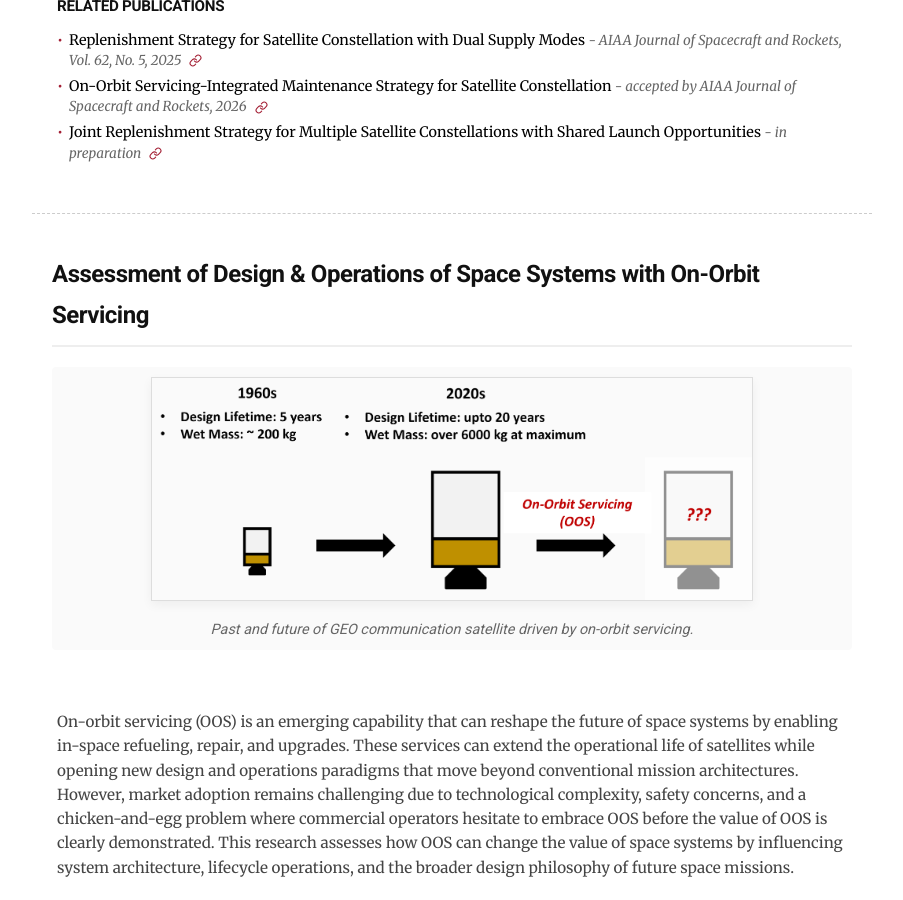
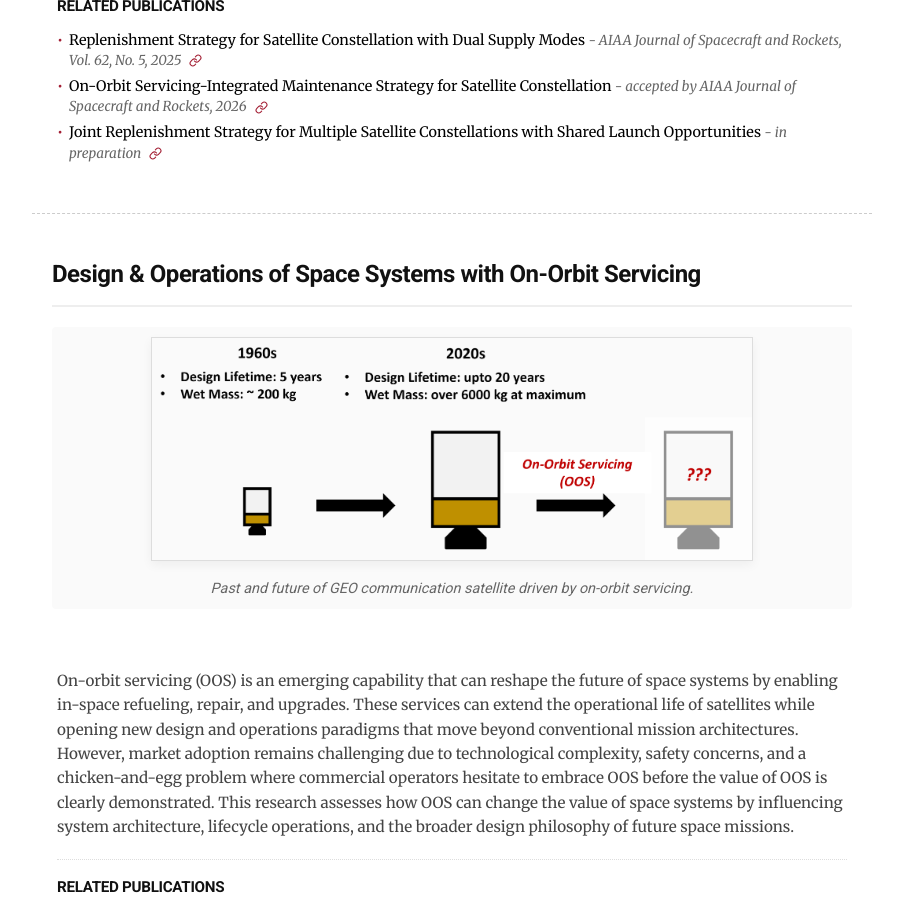
Before and after one commit to jaewoo-space/jaewoo-space.github.io, a Jekyll site: the page built from research.md, in a window 1280 px wide and 900 px high, scrolled down 1608 px. Shown: the whole window, without its empty margins (188-1091 px from the left). Built offline with Jekyll 4.4.1, drawn with Linux system fonts in a browser that asks for light colours.

Commit message:
update260614

```diff
--- a/_data/research.yml
+++ b/_data/research.yml
@@ -7,7 +7,7 @@
     - "On-Orbit Servicing-Integrated Maintenance Strategy for Satellite Constellation"
     - "Joint Replenishment Strategy for Multiple Satellite Constellations with Shared Launch Opportunities"
 
-- title: "Assessment of Design & Operations of Space Systems with On-Orbit Servicing"
+- title: "Design & Operations of Space Systems with On-Orbit Servicing"
   image: "/assets/img/research_geo_architecting.png"
   caption: "Past and future of GEO communication satellite driven by on-orbit servicing."
   description: "On-orbit servicing (OOS) is an emerging capability that can reshape the future of space systems by enabling in-space refueling, repair, and upgrades. These services can extend the operational life of satellites while opening new design and operations paradigms that move beyond conventional mission architectures. However, market adoption remains challenging due to technological complexity, safety concerns, and a chicken-and-egg problem where commercial operators hesitate to embrace OOS before the value of OOS is clearly demonstrated. This research assesses how OOS can change the value of space systems by influencing system architecture, lifecycle operations, and the broader design philosophy of future space missions."
```
